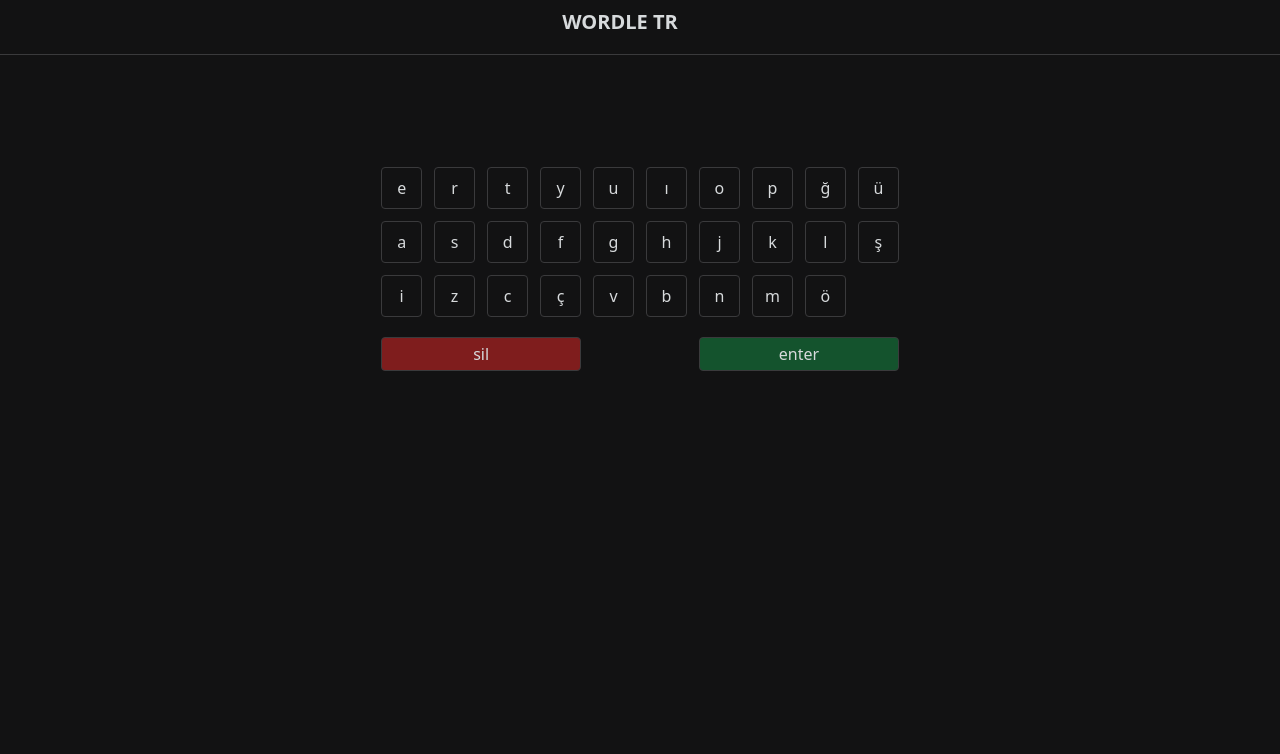
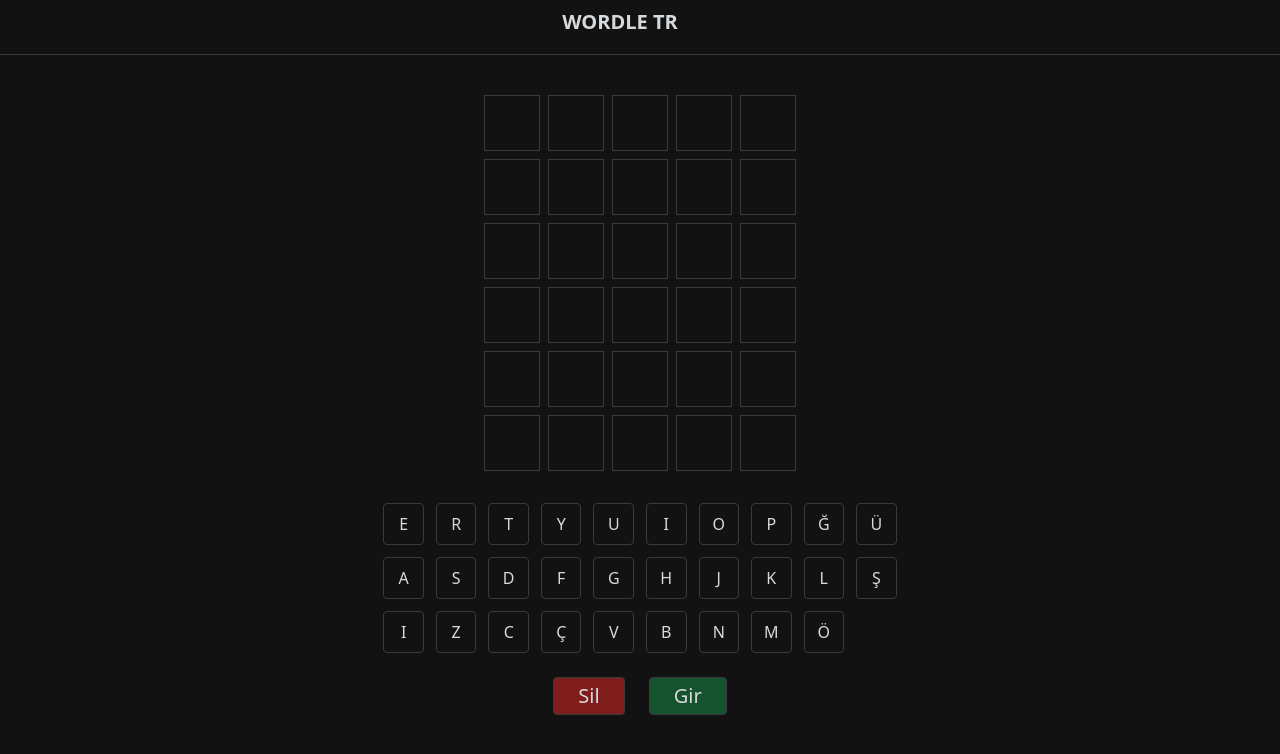
Before and after one commit to ramazanfb61/wordle_clone, a Vue app: page / in a window 1280 px wide. Shown: the top 754 px of the page. Built offline with nearby package versions, Linux system fonts and the light colour scheme; some icons are missing.

Commit message:
boar done starting game mechanics

```diff
--- a/src/components/Game.vue
+++ b/src/components/Game.vue
@@ -3,15 +3,14 @@ import { ref, onMounted, watch } from "vue"
 
 const keyboard = ["e", "r", "t", "y", "u", "ı", "o", "p", "ğ", "ü", "a", "s", "d", "f", "g", "h", "j", "k", "l", "ş", "i", "z", "c", "ç", "v", "b", "n", "m", "ö"]
 
-const word = ref(Array(5).fill(""))
+const word = ref(Array(5).fill(null))
 const words = ref(Array(6).fill(Array(5).fill('')))
-const placeHolder = ref(" ")
 const tryCounter = ref(0)
 
 const order = ref(0)
 
 onMounted(() => {
-  console.log(word.value, words.value);
+  console.log(word.value, words.value[0]);
 })
 
 function deleteLetter() {
@@ -31,73 +30,66 @@ function addLetter(letter) {
 }
 
 function enterWord() {
-
-  tryCounter.value++
   order.value = 0;
-  words.value.splice(order.value++, 0, word.value)
+  //tryCounter.value++
+  checkWord()
+  words.value.splice(tryCounter.value++, 1, word.value)
+  console.log("tryCounter", tryCounter.value);
   console.log("burası word", word.value);
-  word.value = [];
+  word.value = Array(5).fill(null);
   console.log("burası words", words.value);
-
 }
 
-function checkLetter(a) {
-  if (a) {
-    return a
-  } else {
-    return ' '
-  }
+function checkWord() {
+  console.log("hello buras",words.value[tryCounter]);
 }
 </script>
 
 <template>
   <main class="flex justify-center lg:mt-10 md:mt-8 mt-4 ">
-    <div class="grid grid-rows-6 gap-y-2 ">
-      <div v-for="(value, key, index) in words" class="grid grid-cols-5 gap-x-2">
-        <div v-if="words[index]" v-for="a in words[index]" class="boardItem">{{ a }}</div>
-        <div v-else-if="tryCounter === index" v-for="a in word" class="boardItem">{{ a }}</div>
+    <div class="grid grid-rows-6 gap-y-2 font-semibold text-3xl">
+      <div class="grid grid-cols-5 gap-x-2">
+        <div v-if="tryCounter === 0" v-for="a in word" class="boardItem">{{ a }}</div>
+        <div v-else-if="words[0]" v-for="a in words[0]" class="boardItem">{{ a }}</div>
       </div>
-      <!-- <div class="grid grid-cols-5 gap-x-2"> -->
-        <!-- <div class="boardItem">1</div> -->
-        <!-- <div class="boardItem">1</div> -->
-        <!-- <div class="boardItem">1</div> -->
-        <!-- <div class="boardItem">1</div> -->
-        <!-- <div class="boardItem">1</div> -->
-      <!-- </div> -->
-      <!-- <div class="grid grid-cols-5 gap-x-2"> -->
-        <!-- <div class="boardItem">1</div> -->
-        <!-- <div class="boardItem">1</div> -->
-        <!-- <div class="boardItem">1</div> -->
-        <!-- <div class="boardItem">1</div> -->
-        <!-- <div class="boardItem">1</div> -->
-      <!-- </div> -->
-      <!-- <div class="grid grid-cols-5 gap-x-2"> -->
-        <!-- <div class="boardItem">1</div> -->
-        <!-- <div class="boardItem">1</div> -->
-        <!-- <div class="boardItem">1</div> -->
-        <!-- <div class="boardItem">1</div> -->
-        <!-- <div class="boardItem">1</div> -->
-      <!-- </div> -->
-      <!-- <div class="grid grid-cols-5 gap-x-2"> -->
-        <!-- <div class="boardItem">1</div> -->
-        <!-- <div class="boardItem">1</div> -->
-        <!-- <div class="boardItem">1</div> -->
-        <!-- <div class="boardItem">1</div> -->
-        <!-- <div class="boardItem">1</div> -->
-      <!-- </div> -->
+      <div class="grid grid-cols-5 gap-x-2">
+        <div v-if="tryCounter === 1" v-for="a in word" class="boardItem">{{ a }}</div>
+        <div v-else-if="words[1]" v-for="a in words[1]" class="boardItem">{{ a }}</div>
+      </div>
+      <div class="grid grid-cols-5 gap-x-2">
+        <div v-if="tryCounter === 2" v-for="a in word" class="boardItem">{{ a }}</div>
+        <div v-else-if="words[2]" v-for="a in words[2]" class="boardItem">{{ a }}</div>
+      </div>
+      <div class="grid grid-cols-5 gap-x-2">
+        <div v-if="tryCounter === 3" v-for="a in word" class="boardItem">{{ a }}</div>
+        <div v-else-if="words[3]" v-for="a in words[3]" class="boardItem">{{ a }}</div>
+      </div>
+      <div class="grid grid-cols-5 gap-x-2">
+        <div v-if="tryCounter === 4" v-for="a in word" class="boardItem">{{ a }}</div>
+        <div v-else-if="words[4]" v-for="a in words[4]" class="boardItem">{{ a }}</div>
+      </div>
+      <div class="grid grid-cols-5 gap-x-2">
+        <div v-if="tryCounter === 5" v-for="a in word" class="boardItem">{{ a }}</div>
+        <div v-else-if="words[5]" v-for="a in words[5]" class="boardItem">{{ a }}</div>
+      </div>
     </div>
   </main>
 
-  <div class="flex justify-center mt-8 mb-8">
+  <div class="flex  justify-center mt-8 mb-4">
     <div class="grid grid-cols-10 gap-x-1 gap-y-2 lg:gap-x-3 lg:gap-y-3">
-      <button @click="addLetter(letter)" value="letter" v-for="letter in keyboard"
+      <button @click="addLetter(letter.toUpperCase())" value="letter" v-for="letter in keyboard"
         class="border border-primary flex justify-center items-center py-2 px-3 rounded delEnter">
-        {{ letter }}
+        {{ letter.toUpperCase() }}
       </button>
-      <button @click="deleteLetter" class="col-span-4 border p-1 rounded bg-red-900 border-primary mt-2">sil</button>
+      <!-- <button @click="deleteLetter" class="col-span-4 border p-1 rounded bg-red-900 border-primary mt-2">sil</button>
       <div></div>
       <div></div>
-      <button @click="enterWord" class="col-span-4 border p-1 rounded bg-green-900 border-primary mt-2">enter</button>
+      <button @click="enterWord" class="col-span-4 border p-1 rounded bg-green-900 border-primary mt-2">enter</button> -->
     </div>
+
+  </div>
+  <div class="flex justify-center  text-xl">
+    <button @click="deleteLetter" class="col-span-4 border p-1 px-6 mt-2 mx-3 rounded bg-red-900 border-primary   ">Sil</button>
+    <button @click="enterWord"    class="col-span-4 border p-1 px-6 mt-2 mx-3 rounded bg-green-900 border-primary ">Gir</button>
   </div>
 </template>
```
